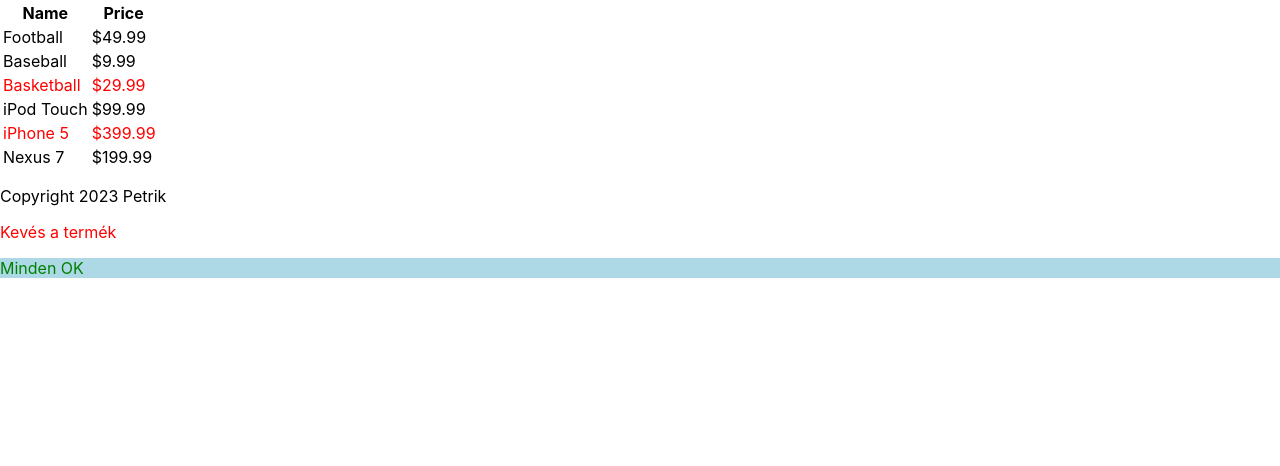
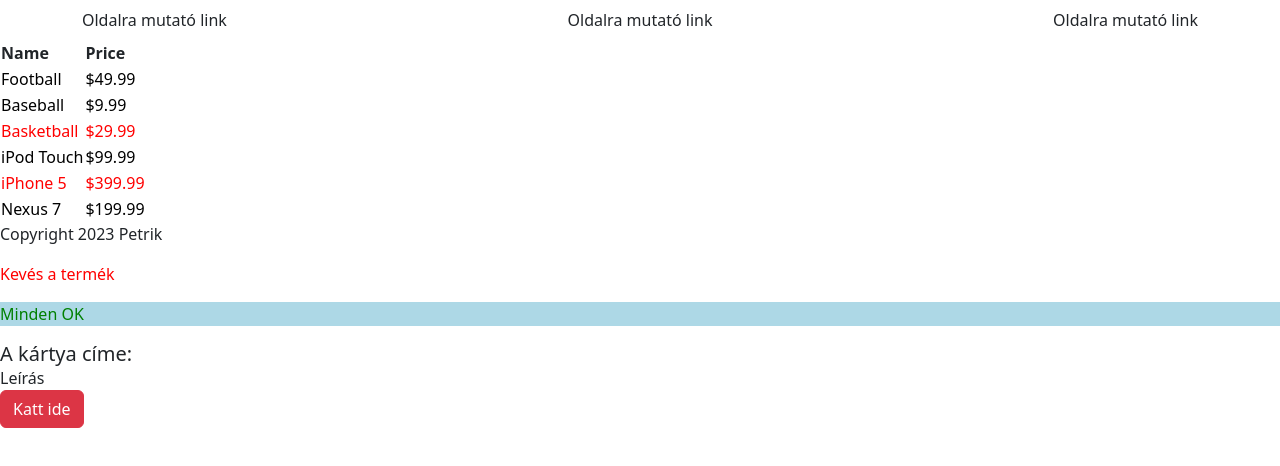
Before and after one commit to JungKata/component-app, a React (Create React App) app: page / in a window 1280 px wide. Shown: the top 466 px of the page. Built offline with nearby package versions, Linux system fonts and the light colour scheme.

Commit message:
card tsx

```diff
--- a/package.json
+++ b/package.json
@@ -12,6 +12,7 @@
     "@types/react-dom": "^18.0.10",
     "bootstrap": "^5.2.3",
     "react": "^18.2.0",
+    "react-bootstrap": "^2.7.0",
     "react-dom": "^18.2.0",
     "react-scripts": "5.0.1",
     "typescript": "^4.9.5",
--- a/src/App.tsx
+++ b/src/App.tsx
@@ -6,6 +6,9 @@
 import { Product as ProductInterface } from './Product';
 import Product from './components/Products';
 import ErrorMessage from './components/ErrorMessage';
+import 'bootstrap/dist/css/bootstrap.min.css';
+import { Button, Navbar, Container, Nav,Card as BsCard } from 'react-bootstrap';
+
 
 interface State{
   products: ProductInterface[];
@@ -29,6 +32,13 @@
 
   render(): React.ReactNode {
       return <div>
+        <Navbar>
+          <Container>
+            <Nav.Link href="https://example.com">Oldalra mutató link</Nav.Link>
+            <Nav.Link href="https://example.com">Oldalra mutató link</Nav.Link>
+            <Nav.Link href="https://example.com">Oldalra mutató link</Nav.Link>
+          </Container>
+        </Navbar>
         <table>
           <thead>
             <tr>
@@ -46,6 +56,13 @@
         <Footer />
        <ErrorMessage message='Kevés a termék'/>
        <ErrorMessage message=''/>
+       <div>
+       <BsCard.Body>
+          <BsCard.Title>A kártya címe:</BsCard.Title>
+          <BsCard.Text>Leírás</BsCard.Text>
+        </BsCard.Body>
+        <Button variant='danger'>Katt ide</Button>
+       </div>
       </div>
   }
 }
--- a/src/components/Card.tsx
+++ b/src/components/Card.tsx
@@ -8,6 +8,7 @@
 }
 
 export default class Card extends Component<Cards>{
+
     render(): ReactNode {
         return <div>
 
```
Also changed, not shown: 1 other file (tests, documents, lock files or other folders).
